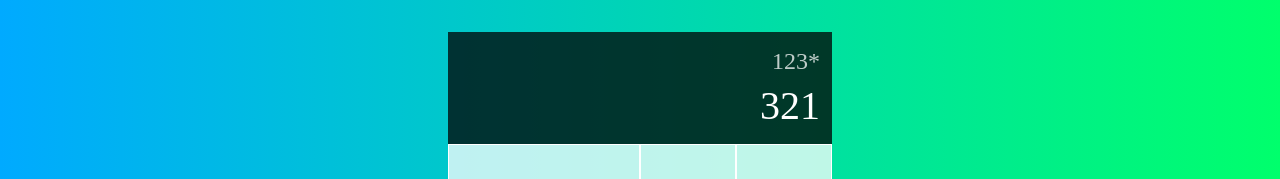
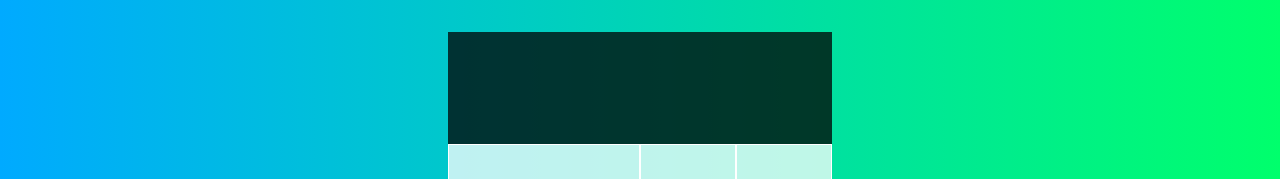
Before and after one commit to AashishKatila/CodSoft, a React (Vite) app in the folder calculator/: page / in a window 1280 px wide. Shown: the top 179 px of the page. Built offline with nearby package versions, Linux system fonts and the light colour scheme.

Commit message:
button diplayed when clicked and AC button also working

```diff
--- a/calculator/src/App.jsx
+++ b/calculator/src/App.jsx
@@ -1,36 +1,66 @@
-import React from 'react'
+import React,{useReducer} from 'react'
 import './App.css'
+import DigitButton from './DigitButton'
+
+export const ACTIONS = {
+  ADD_DIGIT: 'add-digit',
+  CHOOSE_OPERATION: 'choose-operation',
+  CLEAR: 'clear',
+  DELETE_DIGIT: 'delete-digit',
+  EVALUATE:'evaluate'
+}
+
+function reducer(state,{type,payload}){
+  switch(type){
+    case ACTIONS.ADD_DIGIT:
+      // To not add multiple 0 at first
+      if(payload.digit === "0" && state.currentOperand === "0") return state
+
+      //To not add multiple decimal
+      if(payload.digit === "." && state.currentOperand.includes(".")) return state
+
+      return{
+        ...state,
+        currentOperand: `${state.currentOperand || ""}${payload.digit}`,
+      }
+      case ACTIONS.CLEAR:
+        return {}
+  }
+}
 
 const App = () => {
+
+  const [{currentOperand,previousOperand,operation},dispatch] = useReducer(reducer,{})
+
   return (
     <div className='calculator-grid'>
 
       <div className="output">
-        <div className="previous-operand">123*</div>
-        <div className="current-operand">321</div>
+        <div className="previous-operand">{previousOperand}{operation}</div>
+        <div className="current-operand">{currentOperand}</div>
       </div>
 
-      <button className='span-two'>AC</button>
+      <button className='span-two' onClick={() =>dispatch({type: ACTIONS.CLEAR})} >AC</button>
       <button >DEL</button>
       <button >/</button>
 
-      <button >1</button>
-      <button >2</button>
-      <button >3</button>
+      <DigitButton digit='1' dispatch={dispatch} />
+      <DigitButton digit='2' dispatch={dispatch} />
+      <DigitButton digit='3' dispatch={dispatch} />
       <button >*</button>
 
-      <button >4</button>
-      <button >5</button>
-      <button >6</button>
+      <DigitButton digit='4' dispatch={dispatch} />
+      <DigitButton digit='5' dispatch={dispatch} />
+      <DigitButton digit='6' dispatch={dispatch} />
       <button >+</button>
 
-      <button >7</button>
-      <button >8</button>
-      <button >9</button>
+      <DigitButton digit='7' dispatch={dispatch} />
+      <DigitButton digit='8' dispatch={dispatch} />
+      <DigitButton digit='9' dispatch={dispatch} />
       <button >-</button>
 
-      <button >.</button>
-      <button >0</button>
+      <DigitButton digit='.' dispatch={dispatch} />
+      <DigitButton digit='0' dispatch={dispatch} />
       <button className='span-two' >=</button>
     </div>
   )
--- /dev/null
+++ b/calculator/src/DigitButton.jsx
@@ -0,0 +1,9 @@
+import {ACTIONS} from './App.jsx'
+
+const DigitButton = ({dispatch,digit}) => {
+  return (
+    <button onClick={()=>dispatch({type: ACTIONS.ADD_DIGIT,payload:{digit}})} > {digit}</button>
+  )
+}
+
+export default DigitButton
```
